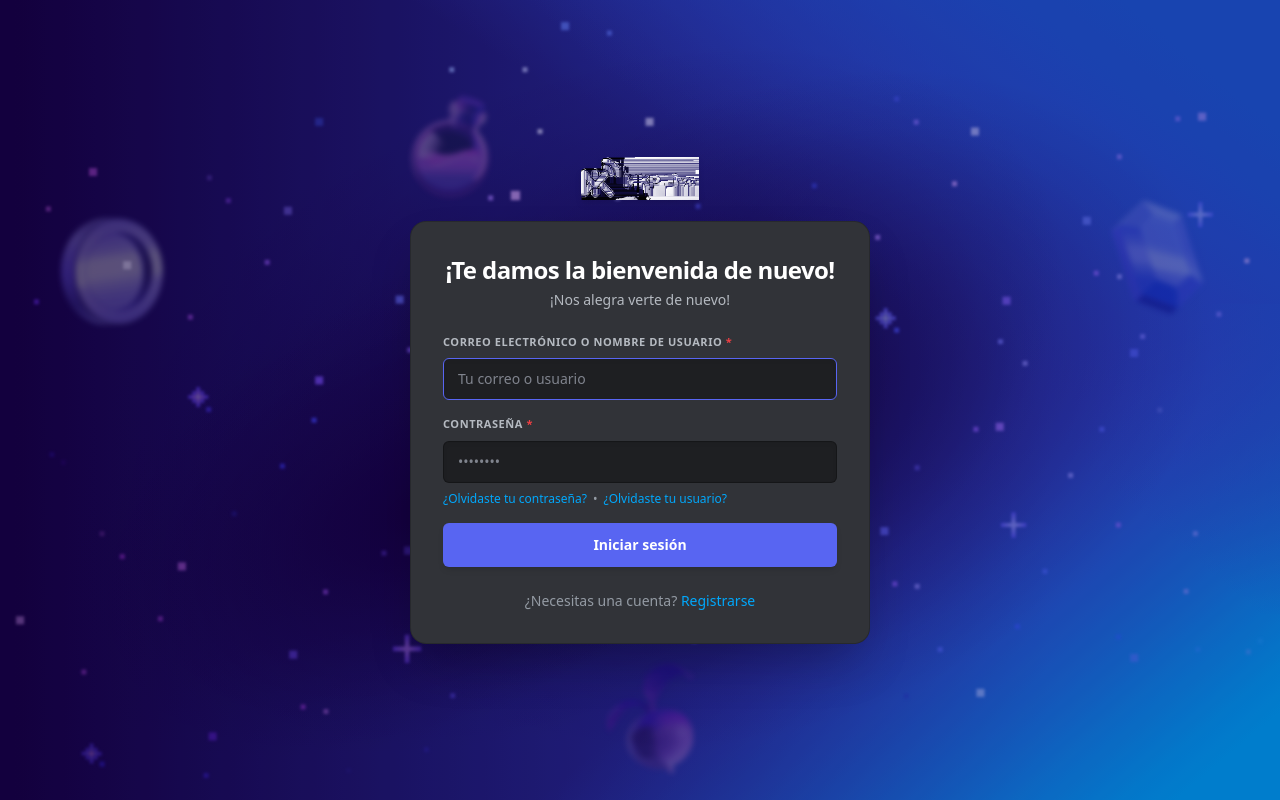
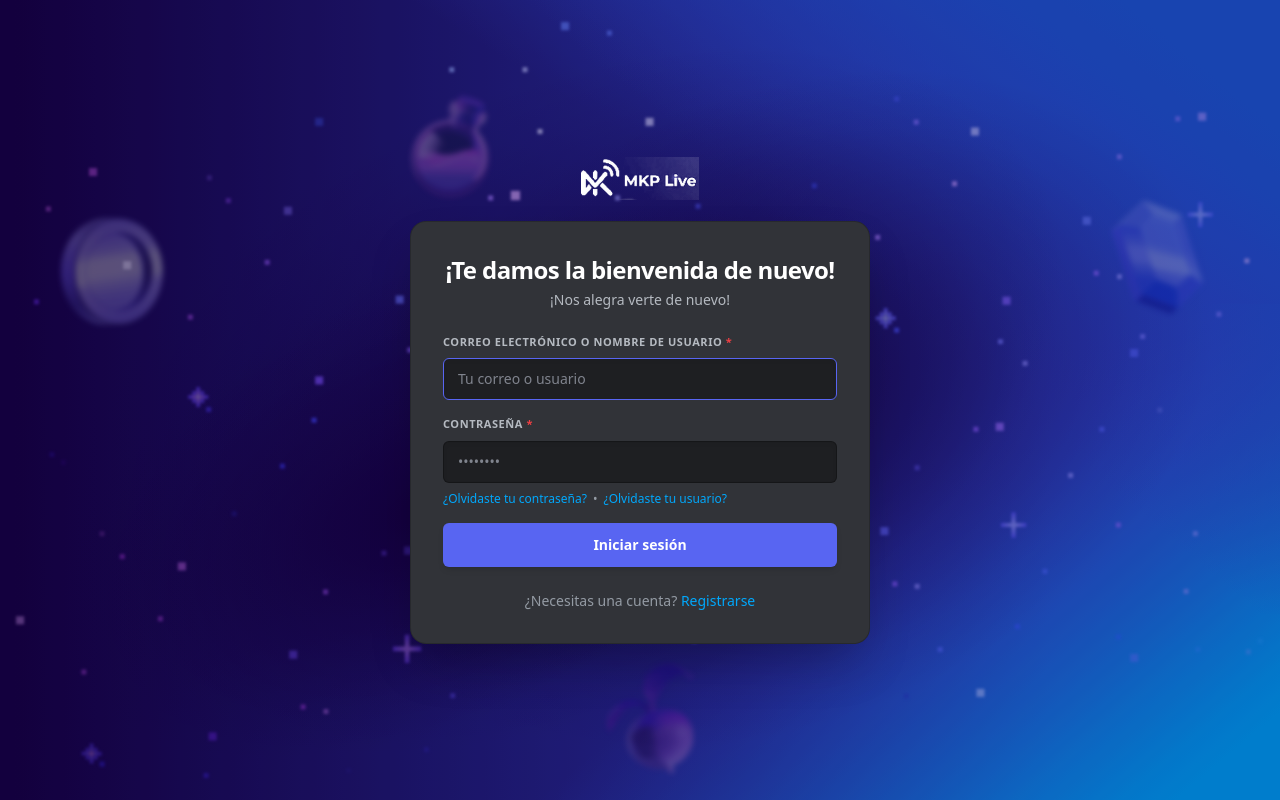
Before and after one commit to FlashB4cks/MKP-Live, a React (Vite) app in the folder frontend/: page / in a window 1280 px wide. Built offline with nearby package versions, Linux system fonts and the light colour scheme; no server answers.

Commit message:
fix(auth): restore original logo.png without glitched bytes and remove artificial drop-shadow

```diff
--- a/frontend/src/pages/LoginPage.jsx
+++ b/frontend/src/pages/LoginPage.jsx
@@ -31,7 +31,7 @@ export default function LoginPage({ onSwitchToRegister }) {
           <img
             src="/logo.png"
             alt="MKP Live"
-            className="h-9 sm:h-11 w-auto object-contain drop-shadow-md"
+            className="h-9 sm:h-11 w-auto object-contain"
           />
         </div>
 
--- a/frontend/src/pages/RegisterPage.jsx
+++ b/frontend/src/pages/RegisterPage.jsx
@@ -45,7 +45,7 @@ export default function RegisterPage({ onSwitchToLogin }) {
           <img
             src="/logo.png"
             alt="MKP Live"
-            className="h-9 sm:h-11 w-auto object-contain drop-shadow-md"
+            className="h-9 sm:h-11 w-auto object-contain"
           />
         </div>
 
```
Also changed, not shown: frontend/public/logo.png, frontend/src/assets/logo.png.
